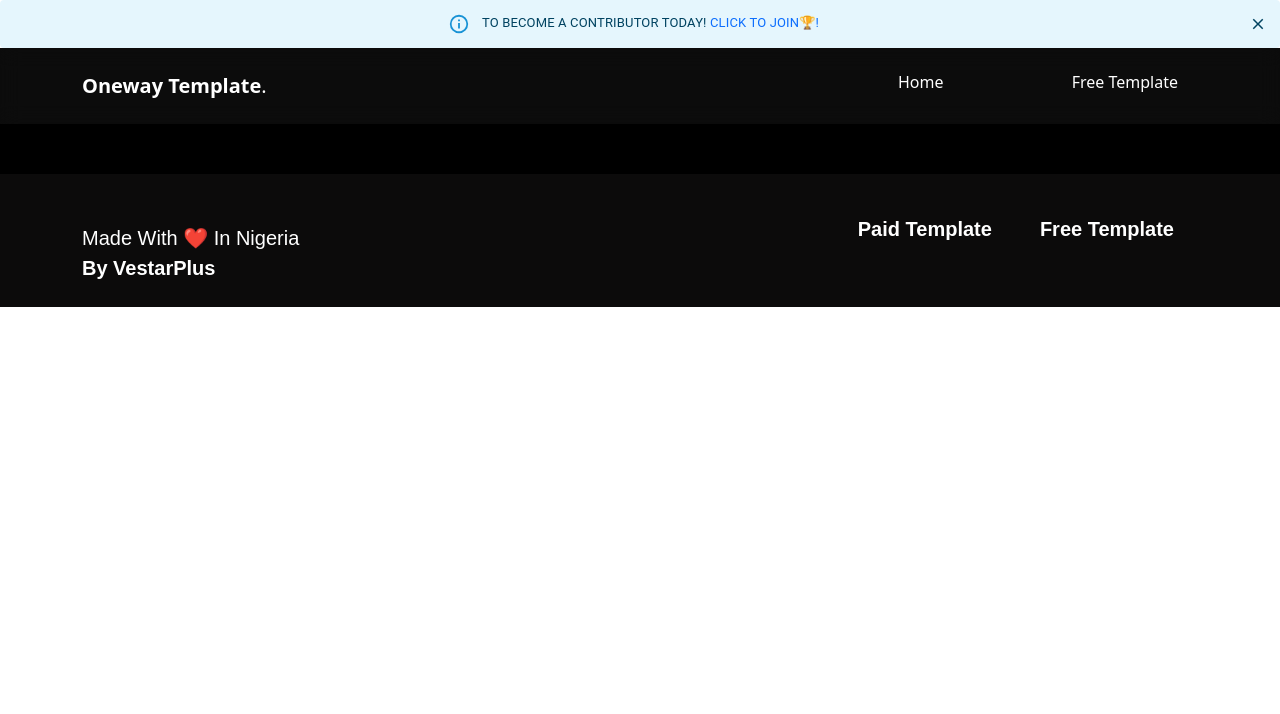
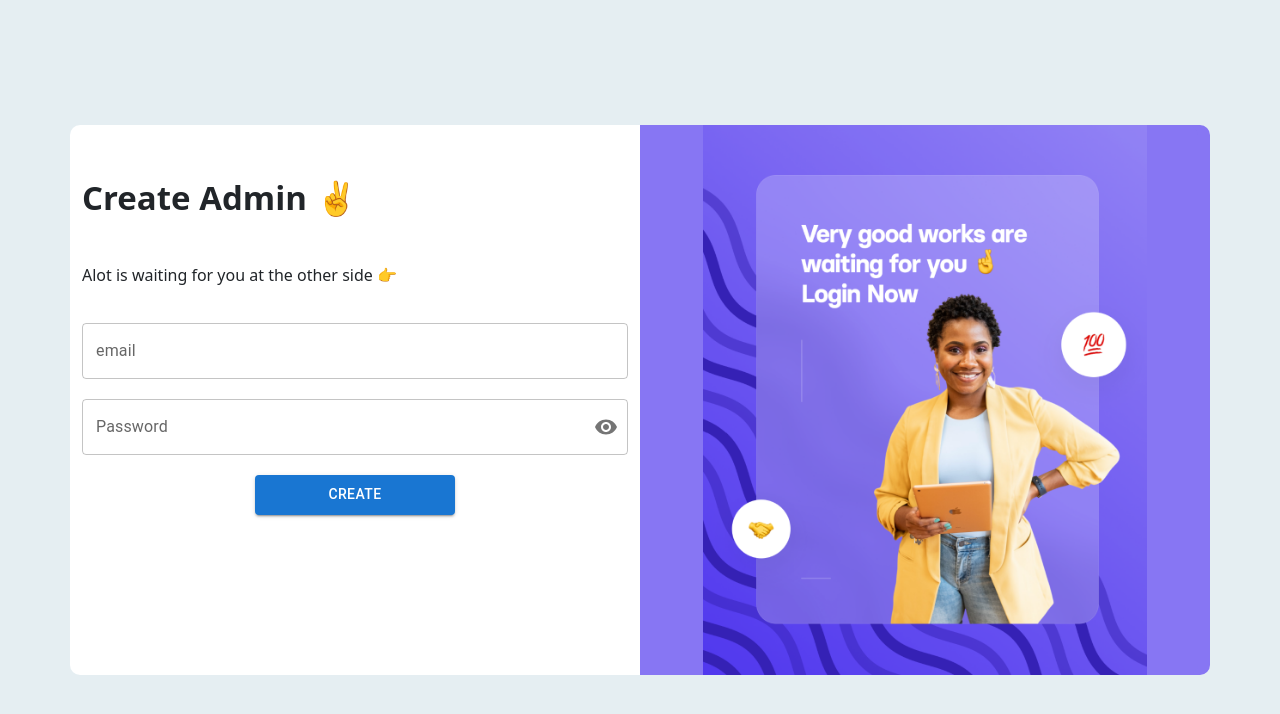
Before and after one commit to timothy-okoduwa/super-oneway, a React (Create React App) app: page /createvplus38725 in a window 1280 px wide. Shown: the top 714 px of the page. Built offline with nearby package versions, Linux system fonts and the light colour scheme; no server answers; a web font is replaced by a local one.

Commit message:
hold 🤝

```diff
--- a/src/App.js
+++ b/src/App.js
@@ -3,7 +3,7 @@ import Alerts from './components/Alerts/Alerts';
 import NavBar from './components/NavBar/NavBar';
 import Footer from './pages/Footer/Footer';
 import Home from './pages/Home/Home';
-import {  Route, Routes } from 'react-router-dom';
+import { Route, Routes } from 'react-router-dom';
 import Detailed from './pages/PaidTemplate/TemplateDetailed/Detailed';
 import FHome from './pages/FreeTemplate/Home/FHome';
 import FDetail from './pages/FreeTemplate/Free/FreeDetails/FDetail';
@@ -14,6 +14,7 @@ import ProtectedRoute from './components/wow/ProtectedRoute';
 import Upload from './pages/Upload/Upload';
 import FreeUpload from './pages/Upload/FreeUpload';
 import Admin from './pages/Admin/Admin';
+import CreateAdmin from './pages/Admin/CreateAdmin';
 import DashBoard from './pages/DashBoard/DashBoard';
 import FreeUpdate from './pages/Update/FreeUpdate';
 import Update from './pages/Update/Update';
@@ -70,6 +71,7 @@ function App() {
           }
         />
         <Route path="/admin" element={<Admin />} />
+        <Route path="/createvplus38725" element={<CreateAdmin />} />
 
         <Route
           path="/dashboard"
--- a/src/components/Alerts/Alerts.jsx
+++ b/src/components/Alerts/Alerts.jsx
@@ -16,6 +16,7 @@ const Alerts = () => {
   const isHiddenPage2 =
     location.pathname === '/admin' ||
     location.pathname === '/paidupload' ||
+    location.pathname.startsWith('/createvplus38725') ||
     location.pathname === '/dashboard' ||
     location.pathname.startsWith('/freeupdate/') ||
     location.pathname.startsWith('/paidupdate/') ||
--- a/src/components/NavBar/NavBar.jsx
+++ b/src/components/NavBar/NavBar.jsx
@@ -11,6 +11,7 @@ const NavBar = () => {
     location.pathname === '/admin' ||
     location.pathname === '/paidupload' ||
     location.pathname === '/dashboard' ||
+    location.pathname.startsWith('/createvplus38725') ||
     location.pathname.startsWith('/freeupdate/') ||
     location.pathname.startsWith('/paidupdate/') ||
     location.pathname === '/freeupload';
--- /dev/null
+++ b/src/pages/Admin/CreateAdmin.jsx
@@ -0,0 +1,233 @@
+import React, { useState } from 'react';
+import './Admin.css';
+import IconButton from '@mui/material/IconButton';
+import OutlinedInput from '@mui/material/OutlinedInput';
+import InputLabel from '@mui/material/InputLabel';
+import InputAdornment from '@mui/material/InputAdornment';
+import FormControl from '@mui/material/FormControl';
+import TextField from '@mui/material/TextField';
+import Visibility from '@mui/icons-material/Visibility';
+import VisibilityOff from '@mui/icons-material/VisibilityOff';
+import Button from '@mui/material/Button';
+import Form from 'react-bootstrap/Form';
+import CircularProgress from '@mui/material/CircularProgress';
+import Alert from '@mui/material/Alert';
+import { useNavigate } from 'react-router-dom';
+import { createUserWithEmailAndPassword } from 'firebase/auth';
+import { auth } from '../../firebase';
+import a from './logdri.png';
+const CreateAdmin = () => {
+  const [showPassword, setShowPassword] = React.useState(false);
+
+  const handleClickShowPassword = () => setShowPassword((show) => !show);
+
+  const handleMouseDownPassword = (event) => {
+    event.preventDefault();
+  };
+
+  const navigate = useNavigate();
+
+  const move = () => {
+    navigate('/');
+  };
+
+  //setting up the input
+  const [data, setData] = useState({
+    email: '',
+    password: '',
+    error: null,
+    loading: false,
+  });
+
+  const { email, password, error, loading } = data;
+
+  const handleChange = (e) => {
+    setData({ ...data, [e.target.name]: e.target.value });
+  };
+
+  const loggingIn = async () => {
+    setData({ ...data, error: null, loading: true });
+    if (!email || !password) {
+      setData({ ...data, error: 'All fields are required.' });
+    }
+    try {
+      await createUserWithEmailAndPassword(auth, email, password);
+      setData({
+        email: '',
+        password: '',
+        error: null,
+        loading: false,
+      });
+      navigate('/dashboard');
+    } catch (err) {
+      switch (err.code) {
+        case 'auth/invalid-email':
+          setData({
+            ...data,
+            error: 'All fields are required.',
+            loading: false,
+          });
+          break;
+        case 'auth/user-disabled':
+          setData({
+            ...data,
+            error:
+              'Your account has been disabled,contact the super Admin for help',
+            loading: false,
+          });
+          break;
+        case 'auth/user-not-found':
+          setData({
+            ...data,
+            error: 'You are not authorized, go away 😡',
+            loading: false,
+          });
+          break;
+        case 'auth/email-already-in-use':
+          setData({
+            ...data,
+            error:
+              'This email is already used by an admin. ',
+            loading: false,
+          });
+          break;
+        case 'auth/too-many-requests':
+          setData({
+            ...data,
+            error:
+              'you have exhusted the maxium trial limit, come back 1hr later ',
+            loading: false,
+          });
+          break;
+
+        case 'auth/wrong-password':
+          setData({
+            ...data,
+            error: 'Invalid password.',
+            loading: false,
+          });
+          break;
+        default:
+          setData({ ...data, error: err.message, loading: false });
+          break;
+      }
+    }
+  };
+  return (
+    <div
+      style={{
+        backgroundColor: 'white',
+      }}
+    >
+      <div className="container-fluid">
+        <div className="row">
+          <div
+            className="col-12  pt-4 pb-4 d-flex align-items-center "
+            style={{ height: '100vh', background: '#e5eef2' }}
+          >
+            <div className="container">
+              <div className="row">
+                <div className="col-12 col-lg-6 pt-5 pb-5 leftt">
+                  <div>
+                    <div className="log" onClick={move}>
+                      Create Admin ✌️
+                    </div>
+                    <div className="mb-3">
+                      Alot is waiting for you at the other side 👉
+                    </div>
+                  </div>
+                  <div className="holder">
+                    <Form>
+                      {error ? <Alert severity="error">{error}</Alert> : null}
+                      <div>
+                        <TextField
+                          label="email"
+                          variant="outlined"
+                          style={{ width: '100%', marginTop: '20px' }}
+                          name="email"
+                          value={email}
+                          onChange={handleChange}
+                        />
+                      </div>
+                      <div>
+                        <FormControl
+                          sx={{ width: '100%', marginTop: '20px' }}
+                          variant="outlined"
+                        >
+                          <InputLabel htmlFor="outlined-adornment-password">
+                            Password
+                          </InputLabel>
+                          <OutlinedInput
+                            id="outlined-adornment-password"
+                            type={showPassword ? 'text' : 'password'}
+                            endAdornment={
+                              <InputAdornment position="end">
+                                <IconButton
+                                  aria-label="toggle password visibility"
+                                  onClick={handleClickShowPassword}
+                                  onMouseDown={handleMouseDownPassword}
+                                  edge="end"
+                                >
+                                  {showPassword ? (
+                                    <VisibilityOff />
+                                  ) : (
+                                    <Visibility />
+                                  )}
+                                </IconButton>
+                              </InputAdornment>
+                            }
+                            label="Password"
+                            name="password"
+                            value={password}
+                            onChange={handleChange}
+                          />
+                        </FormControl>
+                      </div>
+                      <div
+                        style={{ display: 'flex', justifyContent: 'center' }}
+                      >
+                        <Button
+                          variant="contained"
+                          style={{
+                            width: '200px',
+                            height: '40px',
+                            marginTop: '20px',
+                          }}
+                          onClick={loggingIn}
+                          disabled={loading}
+                        >
+                          {loading ? (
+                            <CircularProgress
+                              style={{ height: '22px', width: '22px' }}
+                            />
+                          ) : (
+                            'create'
+                          )}
+                        </Button>
+                      </div>
+                    </Form>
+                  </div>
+                </div>
+                <div className="  col-12 col-lg-6 wiki">
+                  <div className="wiki">
+                    <img
+                      src={a}
+                      alt="wow"
+                      style={{
+                        width: '100%',
+                        height: '550px',
+                        objectFit: 'contain',
+                      }}
+                    />
+                  </div>
+                </div>
+              </div>
+            </div>
+          </div>
+        </div>
+      </div>
+    </div>
+  );
+};
+
+export default CreateAdmin;
--- a/src/pages/Footer/Footer.jsx
+++ b/src/pages/Footer/Footer.jsx
@@ -7,6 +7,7 @@ const Footer = () => {
   const isHiddenPage2 =
     location.pathname === '/admin' ||
     location.pathname === '/paidupload' ||
+    location.pathname.startsWith('/createvplus38725') ||
     location.pathname === '/dashboard' ||
     location.pathname.startsWith('/freeupdate/') ||
     location.pathname.startsWith('/paidupdate/') ||
```
